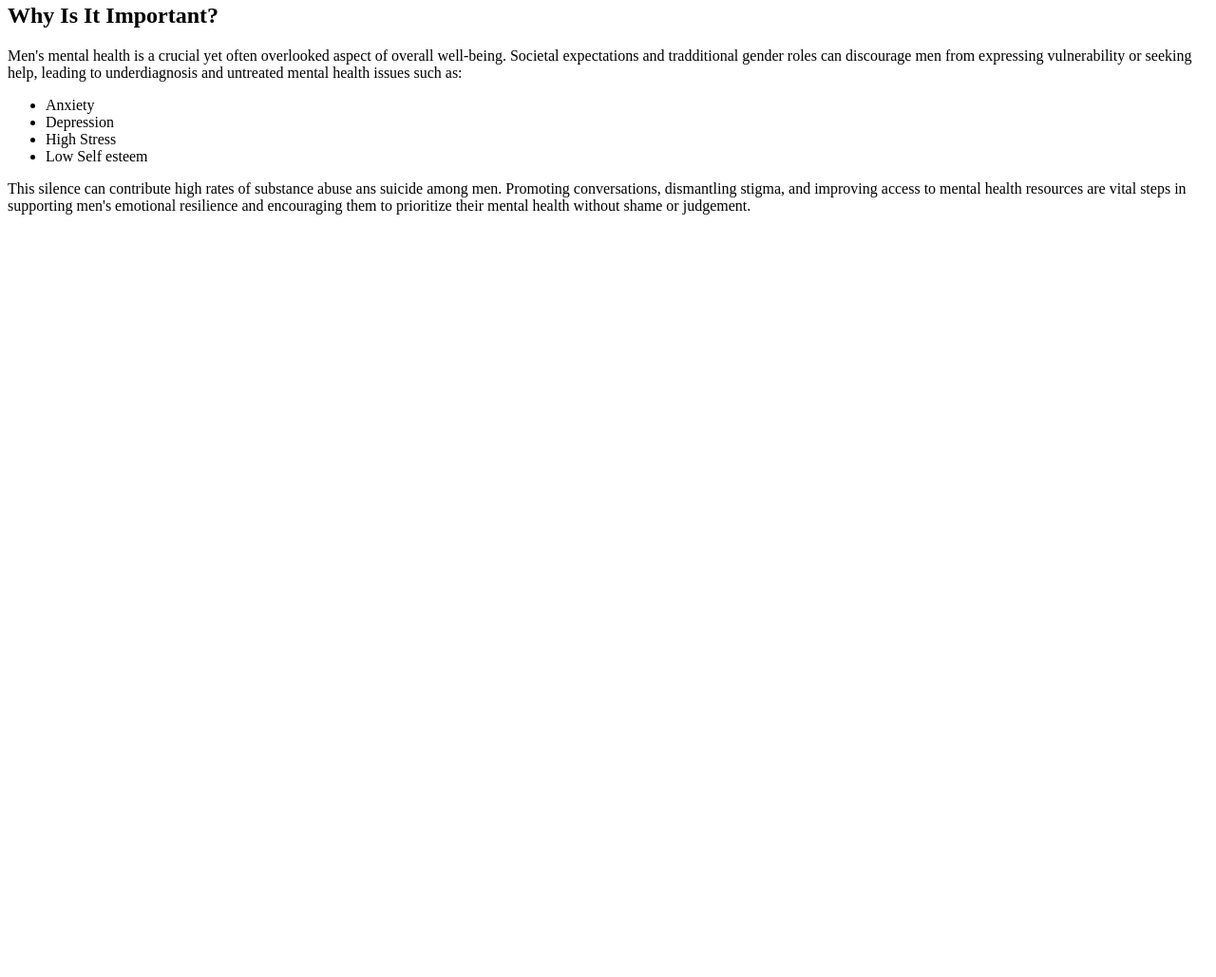
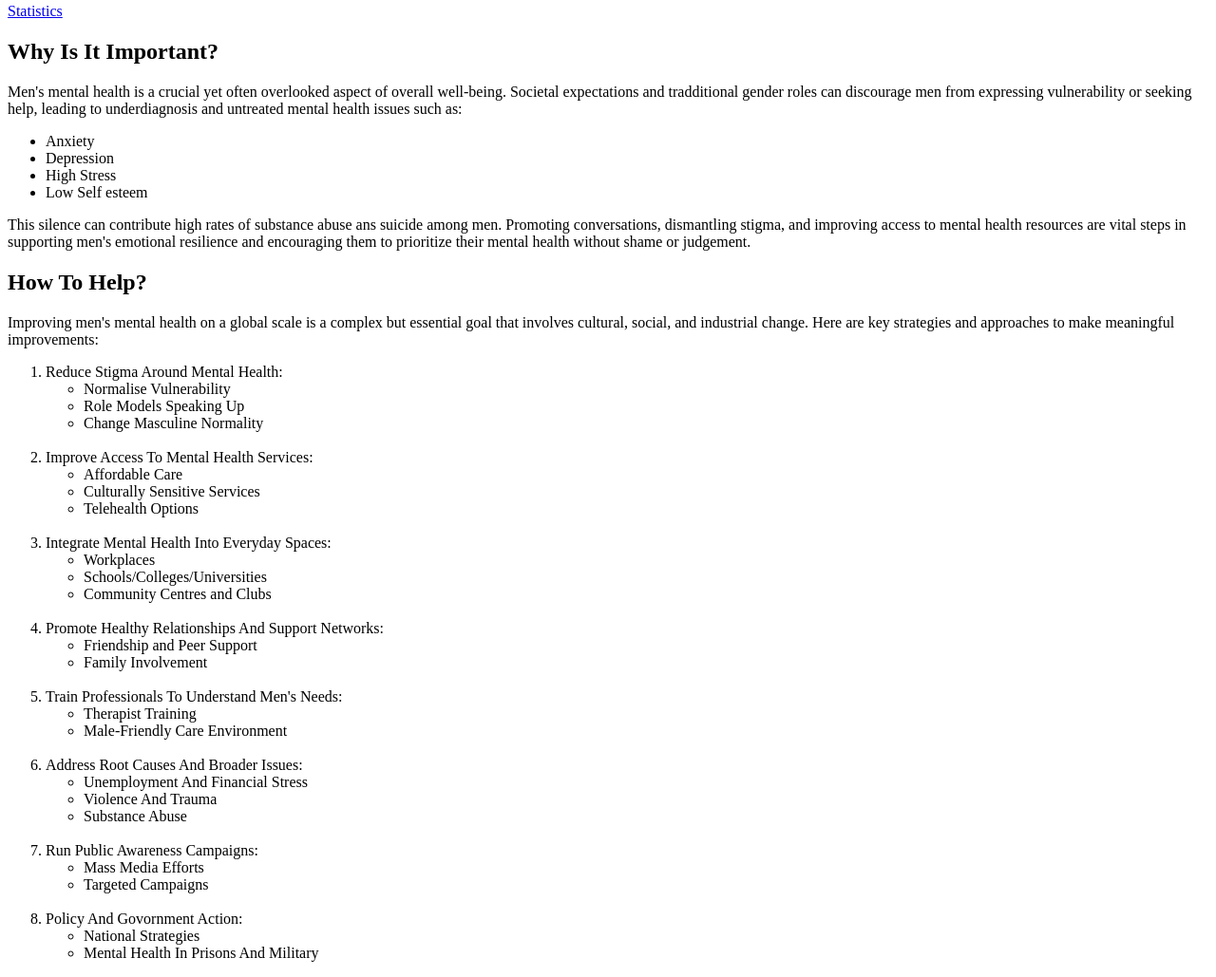
Before and after one commit to Ranny-leigh/First-Website, a plain HTML site: page index.html in a window 1280 px wide. Shown: the part 77-1106 px from the top of the page at 95% size. Before the commit the page ends 800 px from the top, so only its background shows below. Drawn offline with Linux system fonts and the light colour scheme.

Commit message:
More Changes

```diff
--- a/index.html
+++ b/index.html
@@ -17,6 +17,7 @@
             <nav></nav>
         </header>
         <main>
+            <a href="SecondPage.html">Statistics</a>
             <h2>Why Is It Important?</h2>
             <p>Men's mental health is a crucial yet often overlooked aspect of overall well-being. Societal expectations
             and tradditional gender roles can discourage men from expressing vulnerability or seeking help, leading to
@@ -33,8 +34,75 @@
             dismantling stigma, and improving access to mental health resources are vital steps in supporting men's
             emotional resilience and encouraging them to prioritize their mental health without shame or judgement.
             </p>
+
+            <h2>How To Help?</h2>
+            <p>Improving men's mental health on a global scale is a complex but essential goal that involves cultural,
+                social, and industrial change. Here are key strategies and approaches to make meaningful improvements:
+                <ol>
+                    <li>Reduce Stigma Around Mental Health:
+                        <ul>
+                            <li>Normalise Vulnerability</li>
+                            <li>Role Models Speaking Up</li>
+                            <li>Change Masculine Normality</li>
+                        </ul>
+                    </li>
+                    <br>
+                    <li>Improve Access To Mental Health Services:
+                        <ul>
+                            <li>Affordable Care</li>
+                            <li>Culturally Sensitive Services</li>
+                            <li>Telehealth Options</li>
+                        </ul>
+                    </li>
+                    <br>
+                    <li>Integrate Mental Health Into Everyday Spaces:
+                        <ul>
+                            <li>Workplaces</li>
+                            <li>Schools/Colleges/Universities</li>
+                            <li>Community Centres and Clubs</li>
+                        </ul>
+                    </li>
+                    <br>
+                    <li>Promote Healthy Relationships And Support Networks:
+                        <ul>
+                            <li>Friendship and Peer Support</li>
+                            <li>Family Involvement</li>
+                        </ul>
+                    </li>
+                    <br>
+                    <li>Train Professionals To Understand Men's Needs:
+                        <ul>
+                            <li>Therapist Training</li>
+                            <li>Male-Friendly Care Environment</li>
+                        </ul>
+                    </li>
+                    <br>
+                    <li>Address Root Causes And Broader Issues:
+                        <ul>
+                            <li>Unemployment And Financial Stress</li>
+                            <li>Violence And Trauma</li>
+                            <li>Substance Abuse</li>
+                        </ul>
+                    </li>
+                    <br>
+                    <li>Run Public Awareness Campaigns:
+                        <ul>
+                            <li>Mass Media Efforts</li>
+                            <li>Targeted Campaigns</li>
+                        </ul>
+                    </li>
+                    <br>
+                    <li>Policy And Govornment Action:
+                        <ul>
+                            <li>National Strategies</li>
+                            <li>Mental Health In Prisons And Military</li>
+                        </ul>
+                    </li>
+                </ol>
+            </p>
         </main>
         <aside></aside>
-        <footer></footer>
+        <footer>
+        </footer>
     </body>
 </html>
```
Also changed, not shown: SecondPage.html (added).
